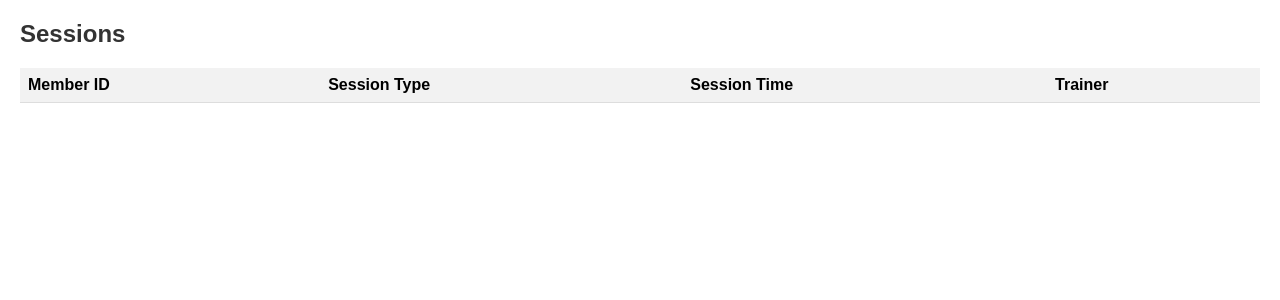
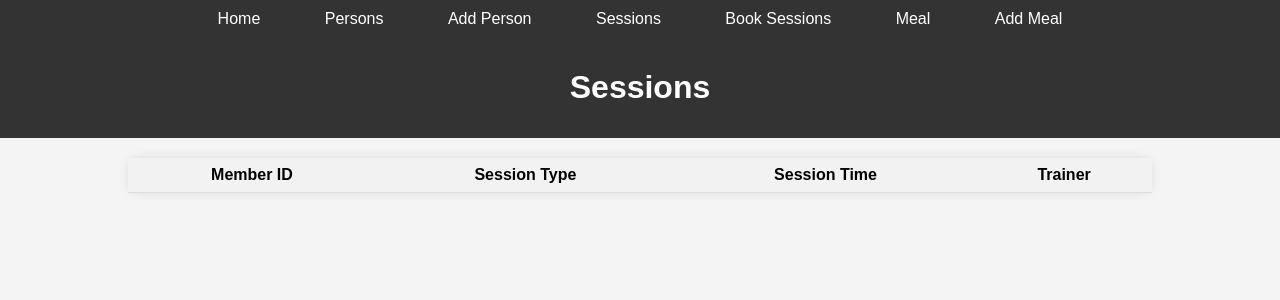
Before and after one commit to saramanha/2024_WI_CS_2043_Group13, a Spring Boot app: page /sessions in a window 1280 px wide. Shown: the top 300 px of the page. Run offline with Spring Boot 4, Linux system fonts and the light colour scheme; lists and menus that the app fills with data are empty; some libraries are stand-ins or nearby versions.

Commit message:
saving after adding navigatiion bar

```diff
--- a/src/main/resources/templates/add-meal.html
+++ b/src/main/resources/templates/add-meal.html
@@ -1,6 +1,5 @@
 <!DOCTYPE html>
-<html xmlns:th="http://www.thymeleaf.org">
-<head>
+<html xmlns:th="http://www.thymeleaf.org" xmlns:layout="http://www.ultraq.net.nz/thymeleaf/layout" layout:decorate="layout"><head>
   <title>Add New Meal</title>
   <style>
     body {
@@ -52,6 +51,7 @@
   </style>
 </head>
 <body>
+<div layout:fragment="content">
 <div id="header">
   <h1>Add New Meal</h1>
 </div>
@@ -69,6 +69,7 @@
   </p>
 
 </form>
+</div>
 <script>
   console.log("script from add-meal");
   document.addEventListener('DOMContentLoaded', function() {
--- a/src/main/resources/templates/layout.html
+++ b/src/main/resources/templates/layout.html
@@ -43,8 +43,9 @@
 <nav>
     <ul>
         <li><a th:href="@{/index}">Home</a></li>
-        <li><a th:href="@{/books/add}">Add Book</a></li>
+        <li><a th:href="@{/persons}">Persons</a></li>
         <li><a th:href="@{/persons/add}">Add Person</a></li>
+        <li><a th:href="@{/sessions}">Sessions</a></li>
         <li><a th:href="@{/sessions/add}">Book Sessions</a></li>
         <li><a th:href="@{/meals}">Meal</a></li>
         <li><a th:href="@{/meals/add}">Add Meal</a></li>
--- a/src/main/resources/templates/training-session.html
+++ b/src/main/resources/templates/training-session.html
@@ -1,25 +1,37 @@
 <!DOCTYPE html>
-<html xmlns:th="http://www.thymeleaf.org">
+<html xmlns:th="http://www.thymeleaf.org" xmlns:layout="http://www.ultraq.net.nz/thymeleaf/layout" layout:decorate="layout">
 <head>
     <title>Sessions</title>
     <style>
         body {
             font-family: Arial, sans-serif;
-            margin: 20px;
+            margin: 0;
+            padding: 0;
+            background-color: #f4f4f4;
         }
 
-        h2 {
-            color: #333;
+        #header {
+            background-color: #333;
+            color: #fff;
+            padding: 10px;
+            text-align: center;
+        }
+
+        h1, h2 {
+            text-align: center;
+            color: #fff; /* Set heading color */
         }
 
         table {
-            width: 100%;
+            width: 80%;
+            margin: 20px auto;
+            background-color: #fff;
             border-collapse: collapse;
-            margin-top: 20px;
+            border-radius: 10px;
+            box-shadow: 0 0 10px rgba(0, 0, 0, 0.1);
         }
 
         th, td {
-            text-align: left;
             padding: 8px;
             border-bottom: 1px solid #ddd;
         }
@@ -28,7 +40,9 @@
             background-color: #f2f2f2;
         }
 
-        tr:hover {background-color: #f5f5f5;}
+        tr:hover {
+            background-color: #f5f5f5;
+        }
 
         td {
             color: #555;
@@ -36,8 +50,10 @@
     </style>
 </head>
 <body>
-
-<h2>Sessions</h2>
+<div layout:fragment="content">
+    <div id="header">
+        <h1>Sessions</h1>
+    </div>
     <!-- Display a list of sessions in a table -->
     <table>
         <thead>
@@ -57,6 +73,6 @@
         </tr>
         </tbody>
     </table>
-
+</div>
 </body>
 </html>
```
Lines whose indentation alone changed are shown as unchanged.
